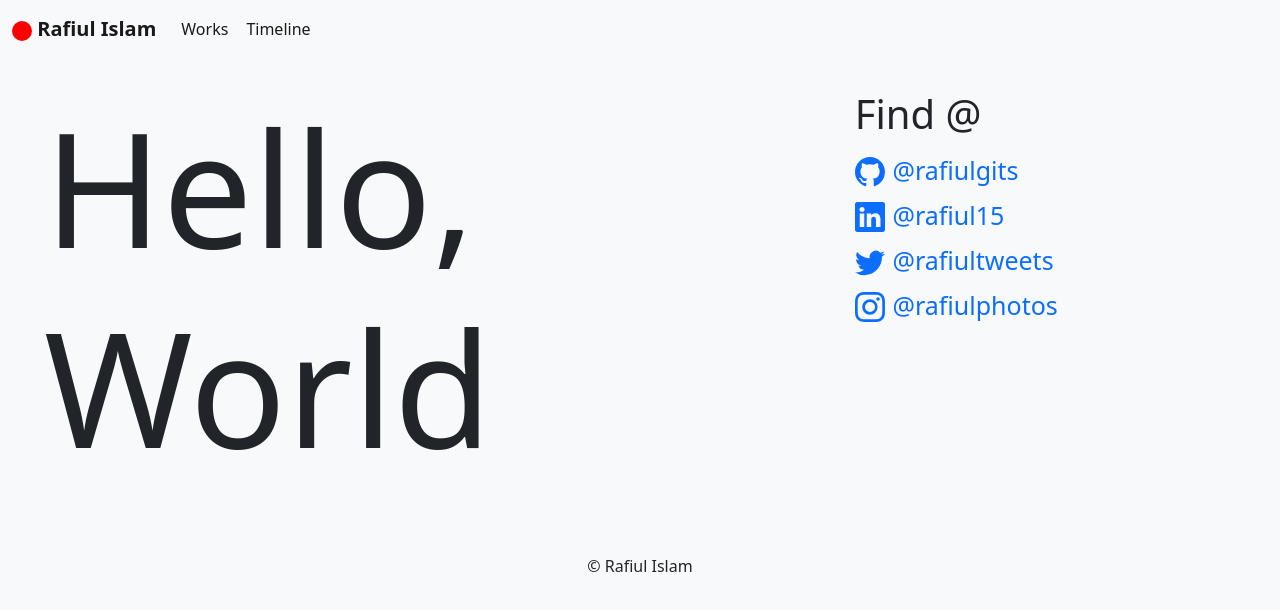
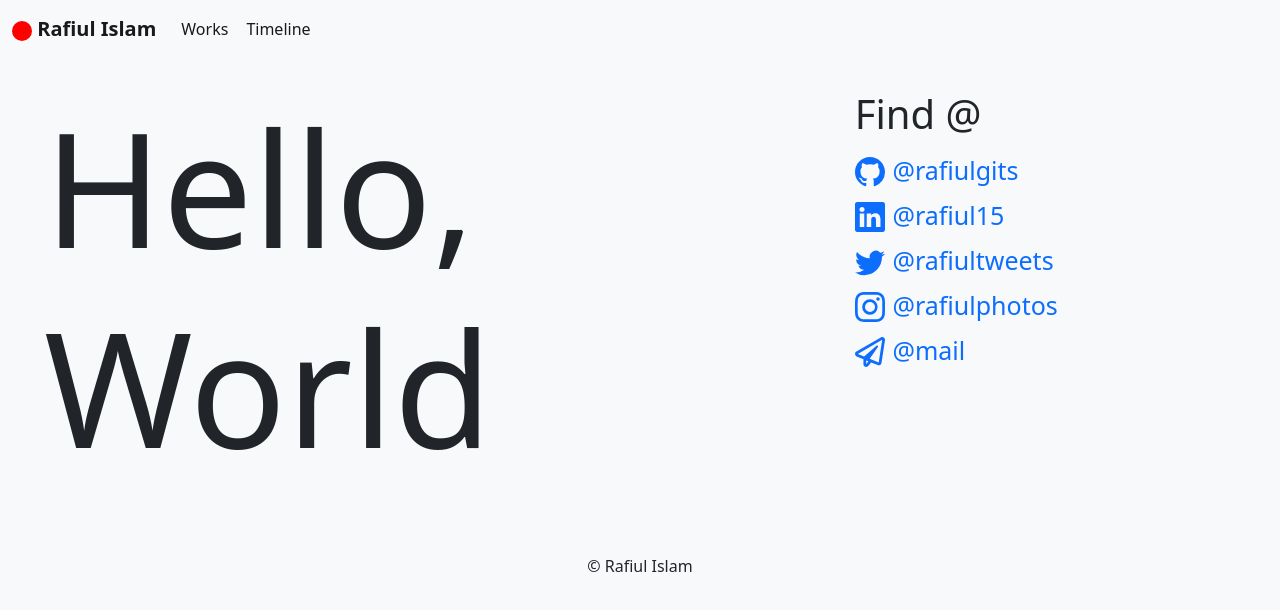
Before and after one commit to rafiulgits/rafiulgits.github.io, a React (Create React App) app: page / in a window 1280 px wide. Shown: the top 610 px of the page. Built offline with nearby package versions, Linux system fonts and the light colour scheme.

Commit message:
added send email anchor

```diff
--- a/src/pages/Home.tsx
+++ b/src/pages/Home.tsx
@@ -1,5 +1,6 @@
 import { Layout } from "components/Layout";
 import { BsLinkedin, BsGithub, BsTwitter, BsInstagram } from "react-icons/bs";
+import { FaRegPaperPlane } from "react-icons/fa";
 
 const SocialItem = (props: {
   name: string;
@@ -58,6 +59,13 @@ export const HomePage = () => {
                   icon={<BsInstagram />}
                 />
               </li>
+              <li>
+                <SocialItem
+                  name="@mail"
+                  url="mailto:mdrafi900@gmail.com"
+                  icon={<FaRegPaperPlane />}
+                />
+              </li>
             </ul>
           </div>
         </div>
```
